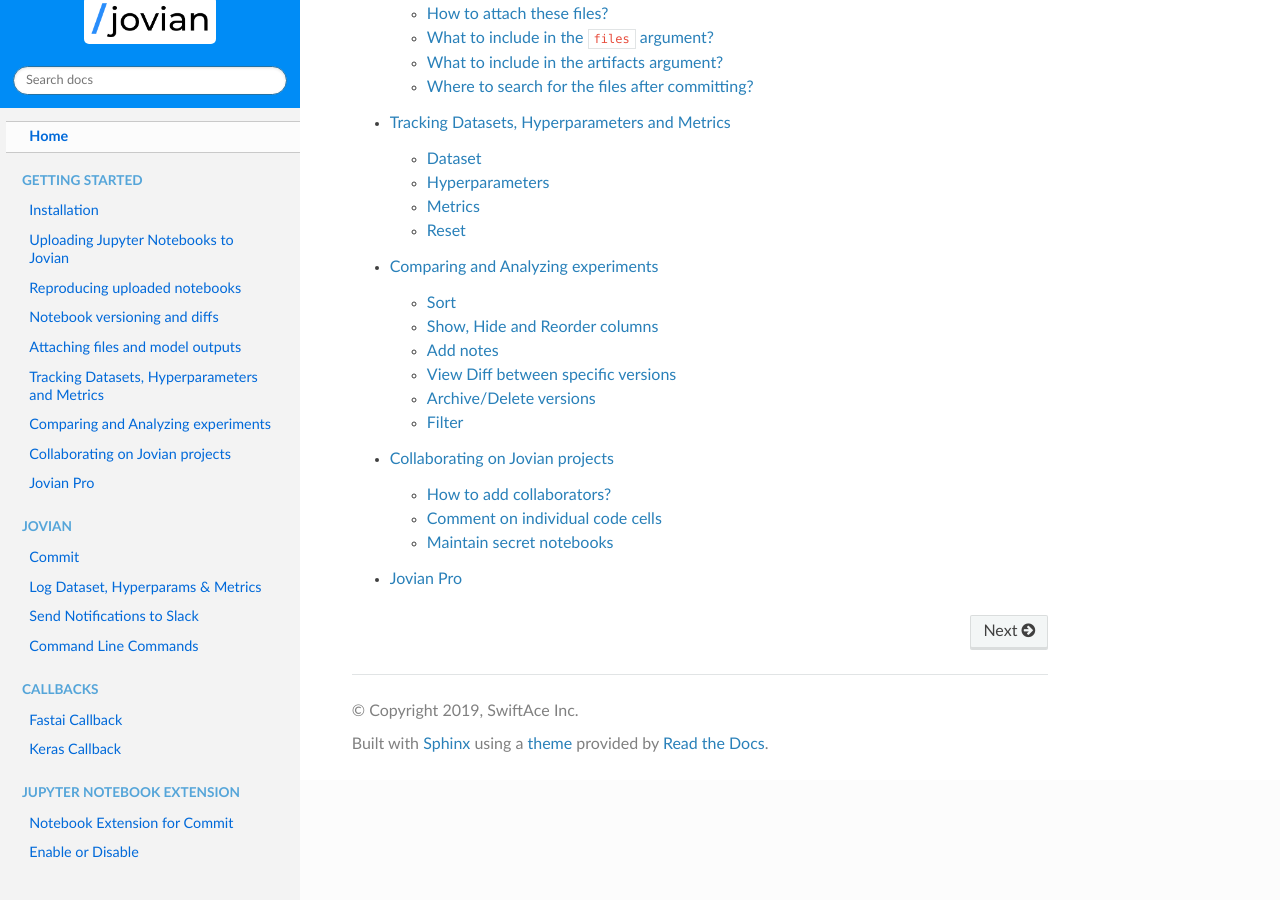
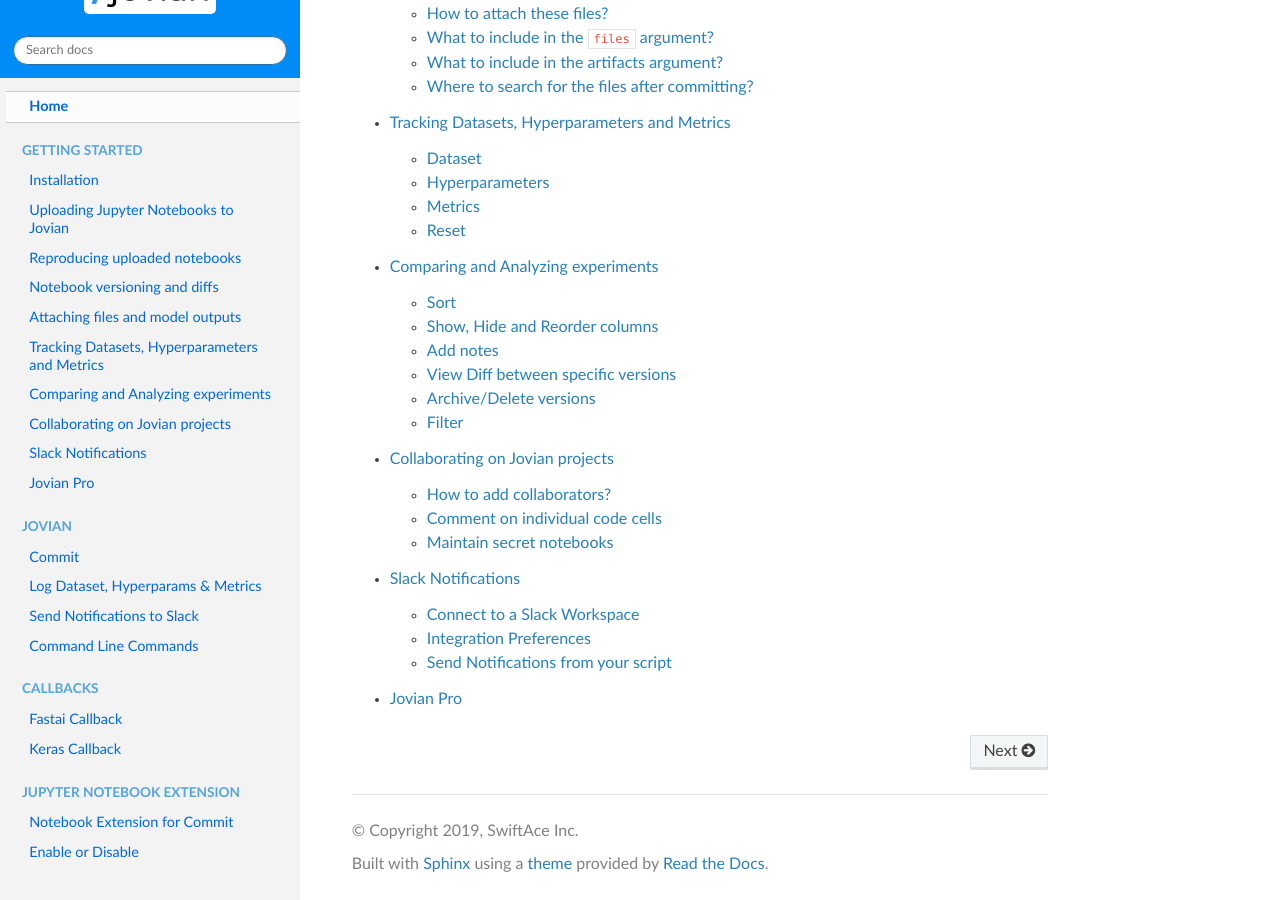
Before and after one commit to JovianHQ/jovian-py, a Sphinx documentation site: the page built from docs/index.rst, in a window 1280 px wide and 900 px high, scrolled down 849 px. Built offline with Sphinx 7.4.7 and the Read the Docs theme 2.0.0, drawn with Linux system fonts in a browser that asks for light colours; some of the changed lines change nothing that is shown.

Commit message:
getting started slack notif

````diff
--- a/docs/index.rst
+++ b/docs/index.rst
@@ -35,7 +35,8 @@
   user-guide/06-track
   user-guide/07-compare
   user-guide/08-collaborate
-  user-guide/09-pro
+  user-guide/09-integrations
+  user-guide/10-pro
 
 .. toctree::
   :caption: Jovian
--- /dev/null
+++ b/docs/user-guide/09-integrations.md
@@ -0,0 +1,36 @@
+## Slack Notifications
+
+Get notifications from your training experiment and stay updated with all the milestones of your code. No more watching the progress bar of your fit function to keep track of your model training.
+Use the same integration to get notification about other activities on Jovian.
+
+### Connect to a Slack Workspace
+
+Visit [Jovian](https://jovian.ml?utm_source=docs) and click on the `Connect Slack`. You'll be redirected to Slack Webpage.
+
+<img src="https://i.imgur.com/9NTbh7v.png" class="screenshot">
+
+Choose a workspace from the top right corner and a channel to integrate our Slack app. By clicking on `Allow` integration will be completed and will get a acknowledgement on the selected channel, this is where you'll be getting all your notifications.
+
+```eval_rst
+.. note::
+        We suggest you to create your own `Slack Workspace`_ so that you won't spam with notifications on a public workspace.
+.. _Slack Workspace: https://slack.com/create#email
+```
+
+<img src="https://imgur.com/SkK7FGC.png" class="screenshot">
+
+### Integration Preferences
+
+You can customize on what notifications you get to your Slack. To update the preferences visit [Jovian Integrations](https://jovian.ml/settings/integrations?utm_source=docs) or you go to your `Profile Dropdown` on the top right corner and click on `Integrations`.
+
+<img src="https://i.imgur.com/C2oZohS.png" class="screenshot">
+
+### Send Notifications from your script
+
+This will be helpful to get updates on while training a model. You can send any `python dict` or `string`, it can be when some milestones are reached or about the metrics.
+
+<img src="https://imgur.com/IZYrKD0.png" class="screenshot">
+
+We have this integrated to our callbacks to get automated notifications about the metrics, check out [Callbacks Section](../callbacks/keras).
+
+For API documentation check out [Slack Notify](../jvn/notif)
````
Also changed, not shown: docs/user-guide/10-pro.md (renamed from docs/user-guide/09-pro.md).
